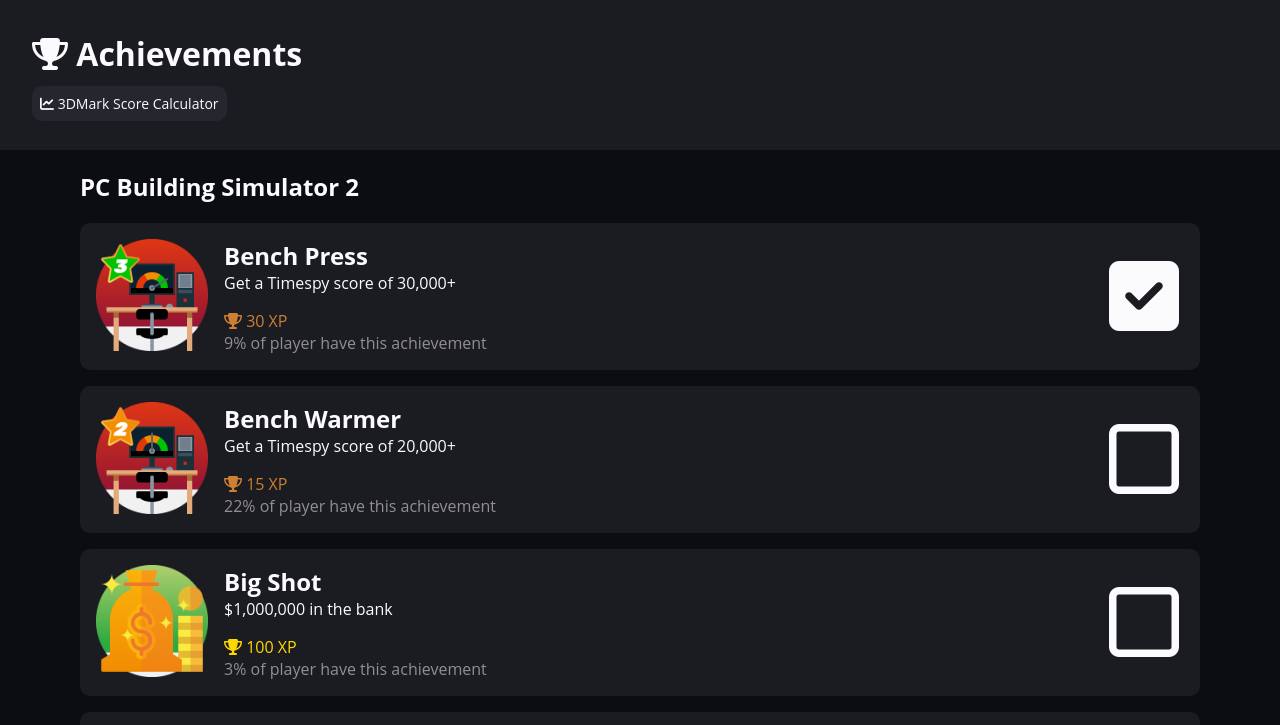
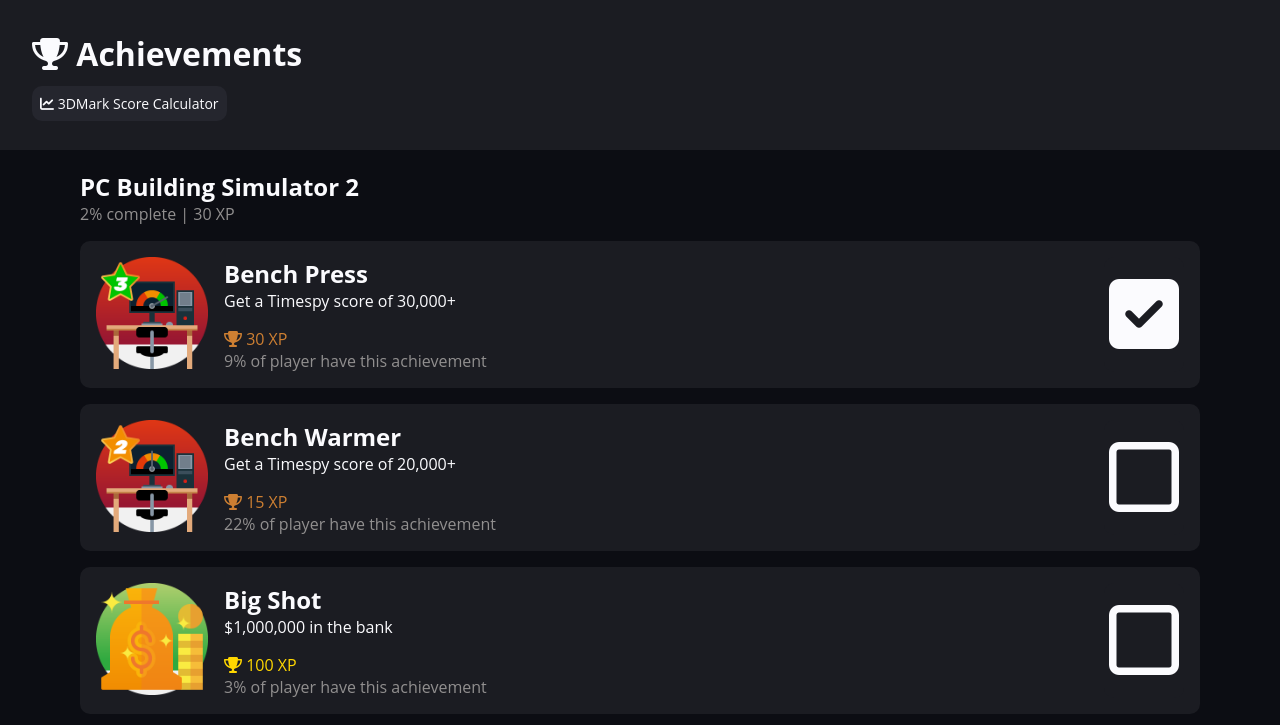
Before and after one commit to LDMGamingYT/PCBS-3DMark-Calculator, a plain HTML site: page achievement_guide.html in a window 1280 px wide. Both pictures are taken after a click on the button 1144 px from the left and 296 px from the top of the page. Shown: the top 725 px of the page. Drawn offline with Linux system fonts and the light colour scheme.

Commit message:
Created progress trackers

```diff
--- a/achievement_guide.html
+++ b/achievement_guide.html
@@ -21,7 +21,8 @@
     <div id="alertBox" data-active="false"><i class="fa-solid fa-triangle-exclamation"></i> <span id="alertMessage"></span></div>
 
 	<div id="achievementWrapper">
-		<h2>PC Building Simulator 2</h2>
+		<h2 class="no-bottom-margin">PC Building Simulator 2</h2>
+		<div class="gray"><span id="pcbs2-completion">0</span>% complete | <span id="pcbs2-xp">0</span> XP</div>
 		<div id="pcbs2-achievements"></div>
 	</div>
 </body>
--- a/achievement_guide.js
+++ b/achievement_guide.js
@@ -40,6 +40,7 @@ async function createAchievement(group) {
 
 	const checkbox = document.createElement("button");
 	checkbox.className = "achievement-completed";
+	checkbox.setAttribute("group", group);
 
 	const checkboxIcon = document.createElement("i");
 	checkboxIcon.className = "fa-regular fa-square achievement-completed-icon";
@@ -68,9 +69,9 @@ function calcRewardColor(xp) {
 	else return "gold";
 }
 
-function isAchievementComplete(id) {
+function getCompletedAchievements() {
 	if (window.localStorage.completed_achievements == undefined) window.localStorage.completed_achievements = "[]"
-	return JSON.parse(window.localStorage.completed_achievements).includes(id);
+	return JSON.parse(window.localStorage.completed_achievements)
 }
 
 async function loadAchievement(cardIndex, achievement) {
@@ -82,7 +83,7 @@ async function loadAchievement(cardIndex, achievement) {
 	document.getElementsByClassName("achievement-rarity")[cardIndex].innerHTML = `${achievement.rarity}% of player have this achievement`;
 
 	const _checkbox = document.getElementsByClassName("achievement-completed")[cardIndex];
-	const _complete = isAchievementComplete(achievement.id);
+	const _complete = getCompletedAchievements().includes(achievement.id);
 	_checkbox.id = `achievement-${achievement.id}`;
 	_checkbox.setAttribute("onclick", `onAchievementCheckboxClicked(${achievement.id})`);
 	_checkbox.setAttribute("data-checked", _complete);
@@ -94,11 +95,31 @@ async function loadAchievement(cardIndex, achievement) {
 
 const promisedAchievements = fetchAchievementsList();
 
-async function updateAchievements() {
+function recalcCompletion(group) {
+	promisedAchievements.then(achievements => {
+		const completionCounter = document.getElementById(`${group}-completion`);
+		const xpCounter = document.getElementById(`${group}-xp`);
+
+		var xp = 0;
+		var i = 1;
+
+		achievements[group].forEach(achievement => {
+			if (getCompletedAchievements().includes(i)) {
+				xp += achievement.xp;
+			}
+			i++;
+		});
+
+		xpCounter.innerText = xp;
+		completionCounter.innerText = Math.round(getCompletedAchievements().length / achievements[group].length * 100);
+	});
+}
+
+async function updateAchievements(group) {
 	promisedAchievements.then(achievements => {
 		var i = 0;
-		achievements.pcbs2.forEach(achievement => {
-			createAchievement("pcbs2");
+		achievements[group].forEach(achievement => {
+			createAchievement(group);
 			loadAchievement(i, achievement);
 			i++;
 		});
@@ -140,8 +161,11 @@ function onAchievementCheckboxClicked(id) {
 		icon.className = checkedIcon;
 		checkbox.setAttribute("data-checked", "true");
 	}
+
+	recalcCompletion(checkbox.getAttribute("group"));
 }
 
 window.onload = function() {
-	updateAchievements();
+	updateAchievements("pcbs2");
+	recalcCompletion("pcbs2");
 };
--- a/style.css
+++ b/style.css
@@ -185,3 +185,7 @@ button.dangerous {
 	left: 50%;
 	transform: translate(-50%, -50%);
 }
+
+.no-bottom-margin {
+	margin-bottom: 0;
+}
```
